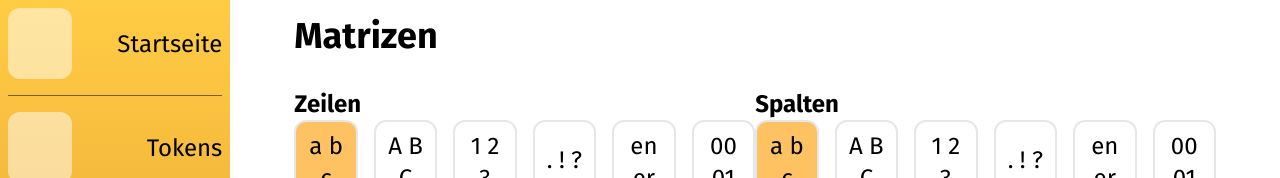
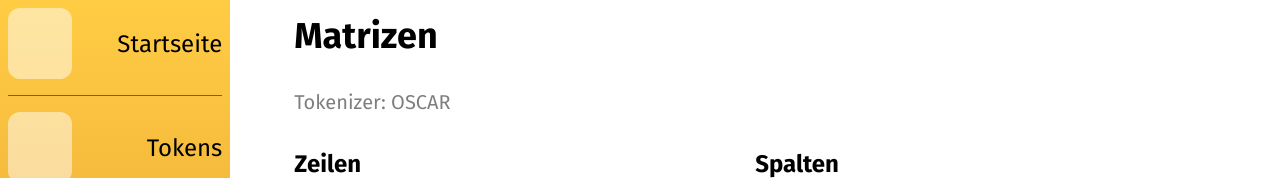
Before and after one commit to leo848/DEversAI, a SvelteKit app in the folder frontend/: page /tokens/matrices in a window 1280 px wide. Shown: the top 178 px of the page. Built offline with nearby package versions, Linux system fonts and the light colour scheme; some icons are missing.

Commit message:
Acknowledge old tokenizer in /tokens/matrices

```diff
--- a/frontend/src/routes/tokens/matrices/+page.svelte
+++ b/frontend/src/routes/tokens/matrices/+page.svelte
@@ -62,6 +62,8 @@
 
 <div class="m-4 flex flex-col gap-8 xl:mx-16">
 	<div class="text-4xl font-bold">Matrizen</div>
+
+	<div class="text-xl opacity-50">Tokenizer: OSCAR</div>
 
 	<div class="grid grid-cols-2">
 		{#each { length: 2 } as _, i}
```
